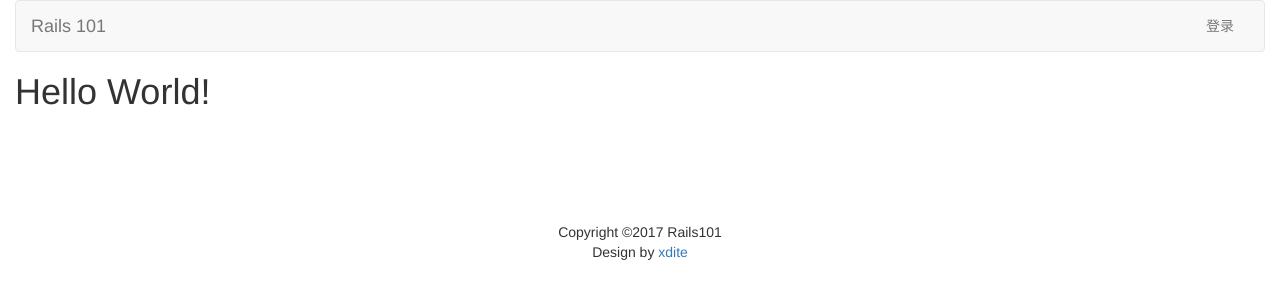
After one commit to choudac/rails111, a Rails app: template app/views/welcome/index.html.erb in a window 1280 px wide. The commit adds this page. Shown: the top 300 px of the page. Run offline with Rails 7, Linux system fonts and the light colour scheme; the template is opened without the code that fills it, so the values that code supplies are empty; style sheets or scripts are compiled from the project's sources; some libraries are stand-ins or nearby versions.

Commit message:
add bootstrap html

```diff
--- /dev/null
+++ b/app/assets/javascripts/welcome.coffee
@@ -0,0 +1,3 @@
+# Place all the behaviors and hooks related to the matching controller here.
+# All this logic will automatically be available in application.js.
+# You can use CoffeeScript in this file: http://coffeescript.org/
--- /dev/null
+++ b/app/assets/stylesheets/welcome.scss
@@ -0,0 +1,3 @@
+// Place all the styles related to the welcome controller here.
+// They will automatically be included in application.css.
+// You can use Sass (SCSS) here: http://sass-lang.com/
--- /dev/null
+++ b/app/controllers/welcome_controller.rb
@@ -0,0 +1,2 @@
+class WelcomeController < ApplicationController
+end
--- /dev/null
+++ b/app/helpers/welcome_helper.rb
@@ -0,0 +1,2 @@
+module WelcomeHelper
+end
--- /dev/null
+++ b/app/views/common/_footer.html.erb
@@ -0,0 +1,6 @@
+<footer class="container" style="margin-top: 100px;">
+    <p class="text-center">Copyright ©2017 Rails101
+        <br>Design by
+        <a href="http://courses.growthschool.com/courses/rails-101/" target=_new>xdite</a>
+    </p>
+</footer>
--- /dev/null
+++ b/app/views/common/_navbar.html.erb
@@ -0,0 +1,15 @@
+<nav class="navbar navbar-default" role="navigation">
+    <div class="container-fluid">
+        <div class="navbar-header">
+            <a class="navbar-brand" href="/">Rails 101</a>
+        </div>
+
+        <div class="collapse navbar-collapse">
+            <ul class="nav navbar-nav navbar-right">
+                <li>
+                    <%= link_to("登录", '#') %>
+                </li>
+            </ul>
+        </div>
+    </div>
+</nav>
--- a/app/views/layouts/application.html.erb
+++ b/app/views/layouts/application.html.erb
@@ -9,6 +9,13 @@
   </head>
 
   <body>
-    <%= yield %>
-  </body>
+
+         <div class="container-fluid">
+             <%= render "common/navbar" %>
+             <%= yield %>
+         </div>
+
+         <%= render "common/footer" %>
+
+   </body>
 </html>
--- /dev/null
+++ b/app/views/welcome/index.html.erb
@@ -0,0 +1 @@
+<h1> Hello World! </h1>
--- a/config/routes.rb
+++ b/config/routes.rb
@@ -1,3 +1,5 @@
 Rails.application.routes.draw do
   # For details on the DSL available within this file, see http://guides.rubyonrails.org/routing.html
+  root 'welcome#index'
+
 end
```
Also changed, not shown: test/controllers/welcome_controller_test.rb (added, +7 -0 lines).
